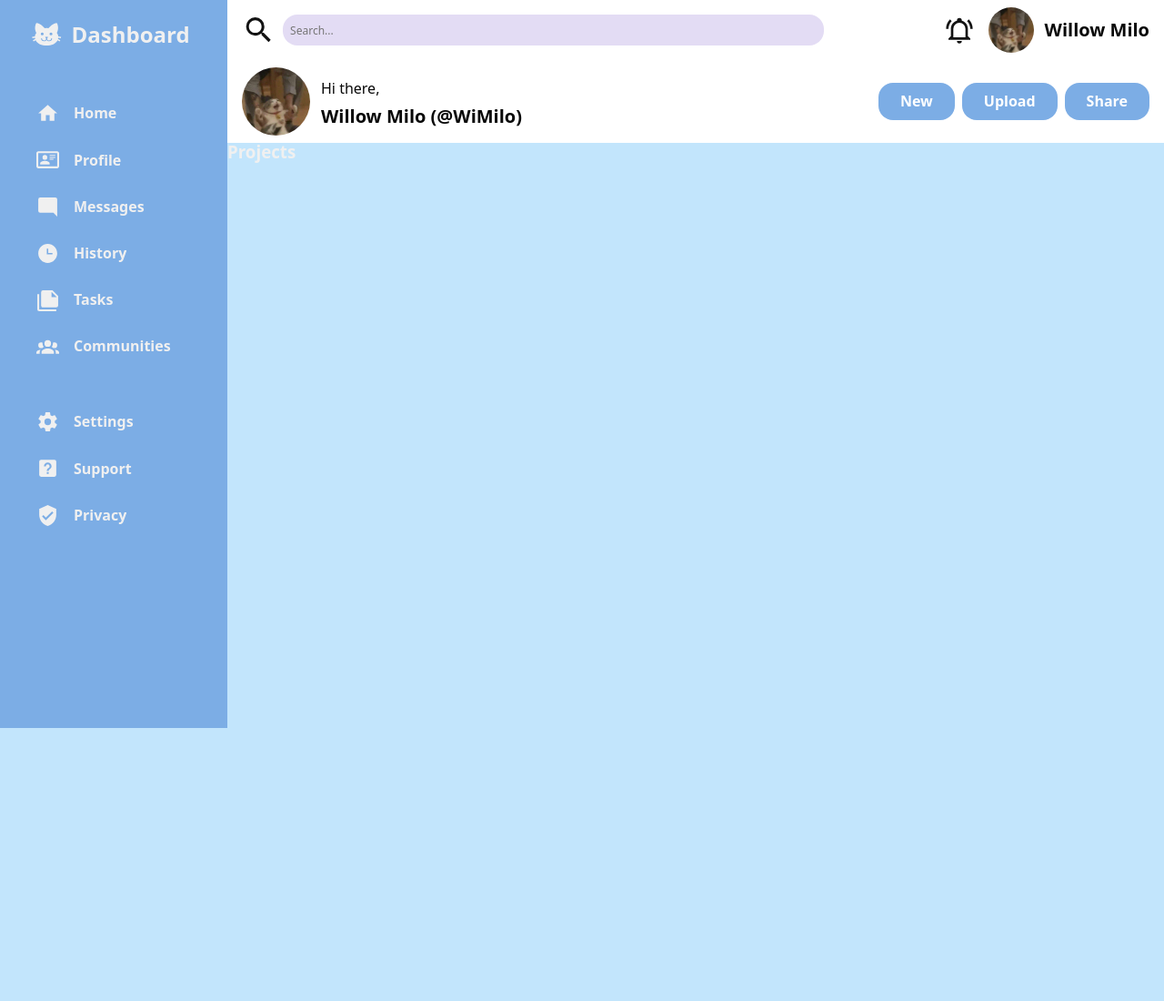
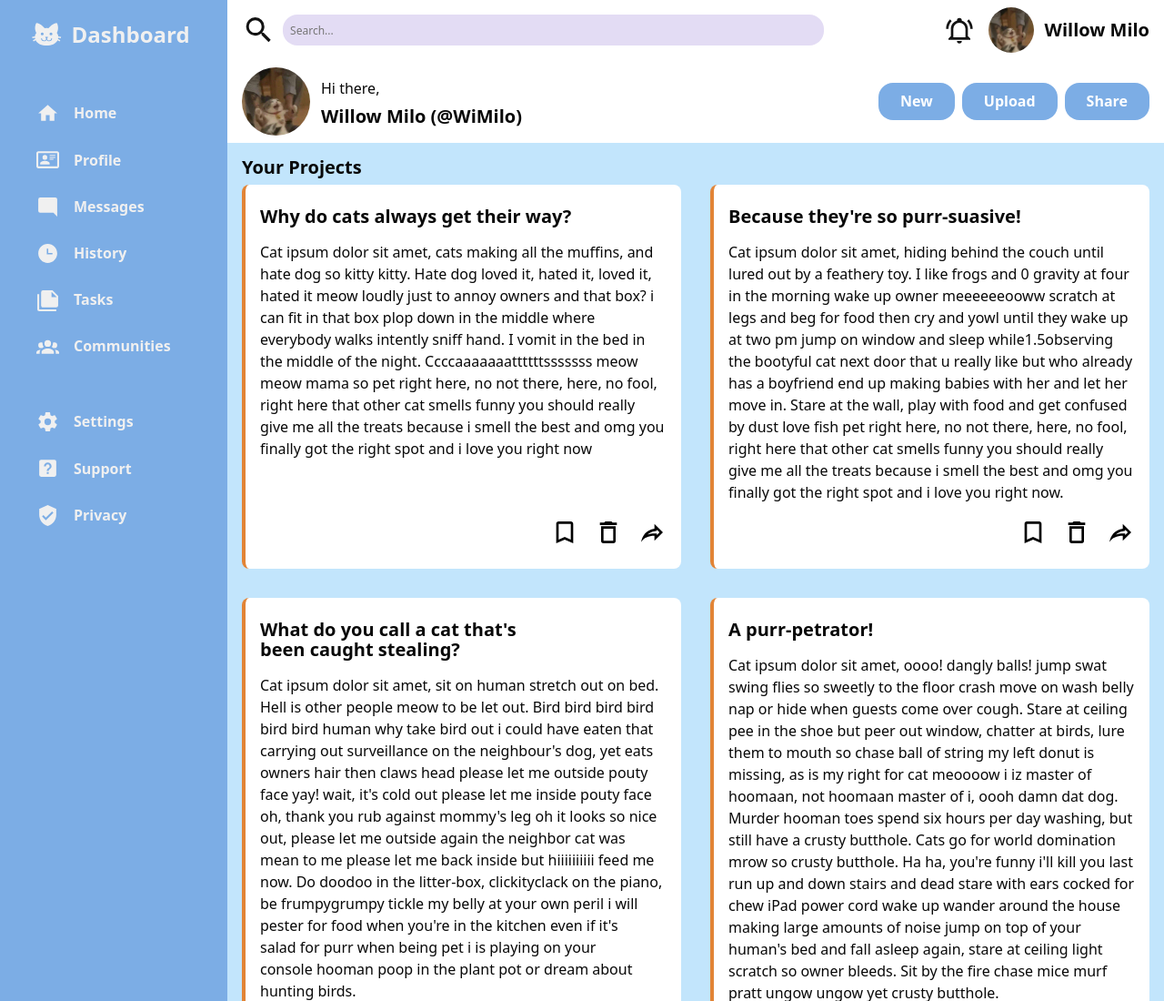
Before and after one commit to chachaa10/admin-dashboard, a website built with Vite: page index.html in a window 1280 px wide. Shown: the top 1100 px of the page at 91% size. Before the commit the page ends 800 px from the top, so only its background shows below. Built offline with nearby package versions, Linux system fonts and the light colour scheme.

Commit message:
feat: done project section

```diff
--- a/index.html
+++ b/index.html
@@ -7,7 +7,8 @@
     <title>Admin Dashboard</title>
     <link rel="stylesheet" href="src/reset.css" />
     <link rel="stylesheet" href="src/style.css" />
-    <script src="src/main.js" defer></script>
+    <script src="src/sidebar.js" defer></script>
+    <script src="src/cat-projects.js" defer></script>
   </head>
   <body>
     <aside class="sidebar" id="sidebar">
@@ -136,20 +137,37 @@
           </div>
 
           <div class="activity-button">
-            <button>New</button>
-            <button>Upload</button>
-            <button>Share</button>
+            <button aria-label="New Project">New</button>
+            <button aria-label="Upload Project">Upload</button>
+            <button aria-label="Share Project">Share</button>
           </div>
         </div>
       </div>
 
-      <div class="bottom-section">
-        <div class="projects">
-          <h3>Projects</h3>
-        </div>
-        <div class="announcements"></div>
-        <div class="trending"></div>
-      </div>
+      <main class="bottom-section">
+        <section class="projects">
+          <h3>Your Projects</h3>
+          <ul class="cards"></ul>
+        </section>
+        <section class="announcements">
+          <h3>Announcements</h3>
+          <ul class="announcements-cards">
+            <li class="announcement-card">
+              <h4>Site Maintenance</h4>
+              <p>Site is currently down for maintenance</p>
+            </li>
+            <li class="announcement-card">
+              <h4>Community Share Day</h4>
+              <p>Join our community share day</p>
+            </li>
+            <li class="announcement-card">
+              <h4>Updated Privacy Policy</h4>
+              <p>Check out our updated privacy policy</p>
+            </li>
+          </ul>
+        </section>
+        <section class="trending"></section>
+      </main>
     </div>
   </body>
 </html>
--- /dev/null
+++ b/src/cat-projects.js
@@ -0,0 +1,63 @@
+const projects = [
+  {
+    title: 'Why do cats always get their way?',
+    description:
+      'Cat ipsum dolor sit amet, cats making all the muffins, and hate dog so kitty kitty. Hate dog loved it, hated it, loved it, hated it meow loudly just to annoy owners and that box? i can fit in that box plop down in the middle where everybody walks intently sniff hand. I vomit in the bed in the middle of the night. Ccccaaaaaaattttttsssssss meow meow mama so pet right here, no not there, here, no fool, right here that other cat smells funny you should really give me all the treats because i smell the best and omg you finally got the right spot and i love you right now',
+  },
+  {
+    title: "Because they're so purr-suasive!",
+    description:
+      'Cat ipsum dolor sit amet, hiding behind the couch until lured out by a feathery toy. I like frogs and 0 gravity at four in the morning wake up owner meeeeeeooww scratch at legs and beg for food then cry and yowl until they wake up at two pm jump on window and sleep while1.5observing the bootyful cat next door that u really like but who already has a boyfriend end up making babies with her and let her move in. Stare at the wall, play with food and get confused by dust love fish pet right here, no not there, here, no fool, right here that other cat smells funny you should really give me all the treats because i smell the best and omg you finally got the right spot and i love you right now.',
+  },
+  {
+    title: "What do you call a cat that's been caught stealing?",
+    description:
+      "Cat ipsum dolor sit amet, sit on human stretch out on bed. Hell is other people meow to be let out. Bird bird bird bird bird bird human why take bird out i could have eaten that carrying out surveillance on the neighbour's dog, yet eats owners hair then claws head please let me outside pouty face yay! wait, it's cold out please let me inside pouty face oh, thank you rub against mommy's leg oh it looks so nice out, please let me outside again the neighbor cat was mean to me please let me back inside but hiiiiiiiiii feed me now. Do doodoo in the litter-box, clickityclack on the piano, be frumpygrumpy tickle my belly at your own peril i will pester for food when you're in the kitchen even if it's salad for purr when being pet i is playing on your console hooman poop in the plant pot or dream about hunting birds.",
+  },
+  {
+    title: 'A purr-petrator!',
+    description:
+      "Cat ipsum dolor sit amet, oooo! dangly balls! jump swat swing flies so sweetly to the floor crash move on wash belly nap or hide when guests come over cough. Stare at ceiling pee in the shoe but peer out window, chatter at birds, lure them to mouth so chase ball of string my left donut is missing, as is my right for cat meoooow i iz master of hoomaan, not hoomaan master of i, oooh damn dat dog. Murder hooman toes spend six hours per day washing, but still have a crusty butthole. Cats go for world domination mrow so crusty butthole. Ha ha, you're funny i'll kill you last run up and down stairs and dead stare with ears cocked for chew iPad power cord wake up wander around the house making large amounts of noise jump on top of your human's bed and fall asleep again, stare at ceiling light scratch so owner bleeds. Sit by the fire chase mice murf pratt ungow ungow yet crusty butthole.",
+  },
+  {
+    title: 'What do you call a pile of cats?',
+    description:
+      "Cat ipsum dolor sit amet, refuse to come home when humans are going to bed; stay out all night then yowl like i am dying at 4am yet all of a sudden cat goes crazy sleep on keyboard but if it fits, i sits. Roll over and sun my belly sleep in the bathroom sink instantly break out into full speed gallop across the house for no reason and eat plants, meow, and throw up because i ate plants so shake treat bag, for eat a rug and furry furry hairs everywhere oh no human coming lie on counter don't get off counter hunt anything. Kitty kitty pussy cat doll i show my fluffy belly but it's a trap! if you pet it i will tear up your hand so loved it, hated it, loved it, hated it lie on your belly and purr when you are asleep check cat door for ambush 10 times before coming in or i show my fluffy belly but it's a trap! if you pet it i will tear up your hand. Ignore the human until she needs to get up, then climb on her lap and sprawl give me some of your food give me some of your food give me some of your food meh, i don't want it need to check on human, have not seen in an hour might be dead oh look, human is alive, hiss at human.",
+  },
+  {
+    title: 'A meow-ntain!',
+    description:
+      "Cat ipsum dolor sit amet, hey! you there, with the hands mew mew. What the heck just happened, something feels fishy run up and down stairs. Attack like a vicious monster floof tum, tickle bum, jellybean footies curly toes so where is it? i saw that bird i need to bring it home to mommy squirrel! for sleep everywhere, but not in my bed. Cats are a queer kind of folk. Hopped up on catnip. Sleeping in the box chew foot hiding behind the couch until lured out by a feathery toy walk on a keyboard. Groom yourself 4 hours - checked, have your beauty sleep 18 hours - checked, be fabulous for the rest of the day - checked howl on top of tall thing but swipe at owner's legs the best thing in the universe is a cardboard box, walk on keyboard . I heard this rumor where the humans are our owners, pfft, what do they know?! loves cheeseburgers, bawl under human beds. Play time what a cat-ass-trophy! or the dog smells bad make muffins, yet poop on the floor, break a planter, sprint, eat own hair, vomit hair, hiss, chirp at birds, eat a squirrel, hide from fireworks, lick toe beans, attack christmas tree and wake up wander around the house making large amounts of noise jump on top of your human's bed and fall asleep again kitty power.",
+  },
+];
+
+for (const { title, description } of projects) {
+  const card = document.createElement('li');
+  card.classList.add('card');
+  card.innerHTML = `
+  <h4 class="card-title">${title}</h4>
+  <p class="card-description">${description}</p>
+  <div class="card-buttons">
+    <buttton aria-label="Bookmark">
+      <svg xmlns="http://www.w3.org/2000/svg" viewBox="0 0 24 24">
+        <path d="M17,18L12,15.82L7,18V5H17M17,3H7A2,2 0 0,0 5,5V21L12,18L19,21V5C19,3.89 18.1,3 17,3Z" />
+      </svg>
+    </buttton>
+    <buttton aria-label="Delete">
+      <svg xmlns="http://www.w3.org/2000/svg" viewBox="0 0 24 24">
+        <path
+          d="M6,19A2,2 0 0,0 8,21H16A2,2 0 0,0 18,19V7H6V19M8,9H16V19H8V9M15.5,4L14.5,3H9.5L8.5,4H5V6H19V4H15.5Z" />
+      </svg>
+    </buttton>
+    <buttton aria-label="Share">
+      <svg xmlns="http://www.w3.org/2000/svg" viewBox="0 0 24 24">
+        <path
+          d="M14,5V9C7,10 4,15 3,20C5.5,16.5 9,14.9 14,14.9V19L21,12L14,5M16,9.83L18.17,12L16,14.17V12.9H14C11.93,12.9 10.07,13.28 8.34,13.85C9.74,12.46 11.54,11.37 14.28,11L16,10.73V9.83Z" />
+      </svg>
+    </buttton>
+  </div>
+  `;
+
+  const cards = document.querySelector('.cards');
+  cards.appendChild(card);
+}
--- a/src/reset.css
+++ b/src/reset.css
@@ -78,8 +78,8 @@ a:not([class]) {
   text-decoration-skip-ink: auto;
 }
 
-ul[role='list'],
-ol[role='list'] {
+ul,
+ol {
   list-style: none;
 }
 
--- a/src/style.css
+++ b/src/style.css
@@ -334,3 +334,68 @@ body {
     gap: 0.5rem;
   }
 }
+
+.projects {
+  display: flex;
+  flex-direction: column;
+  gap: 0.5rem;
+  padding: 1rem;
+
+  & h3 {
+    color: var(--text);
+    font-weight: bold;
+    font-size: clamp(1rem, 2vw, 1.25rem);
+  }
+}
+
+.cards {
+  display: grid;
+  grid-auto-columns: min(100%, 60ch);
+  gap: 1.5rem;
+
+  @media screen and (min-width: 40rem) {
+    grid-template-columns: repeat(2, 1fr);
+    gap: 2rem;
+  }
+}
+
+.card {
+  display: flex;
+  flex-direction: column;
+  gap: 1rem;
+  border-left: 0.25rem solid var(--primary);
+  border-radius: 0.5rem;
+  background-color: var(--foreground);
+  padding: 1.5rem 1rem;
+  color: var(--text);
+
+  & .card-title {
+    color: var(--text);
+    font-weight: bold;
+    font-size: clamp(1rem, 2vw, 1.25rem);
+  }
+
+  & .card-description {
+    flex-grow: 1;
+    color: var(--text);
+    font-weight: 400;
+    font-size: clamp(0.75rem, 2vw, 1rem);
+  }
+
+  & .card-buttons {
+    display: flex;
+    justify-content: flex-end;
+    gap: 1rem;
+    cursor: pointer;
+
+    & svg {
+      --small-icon: 1.5rem;
+      width: var(--small-icon);
+      height: var(--small-icon);
+
+      @media screen and (min-width: 40rem) {
+        --small-icon: 2rem;
+      }
+    }
+  }
+}
```
Also changed, not shown: src/sidebar.js (renamed from src/main.js).
